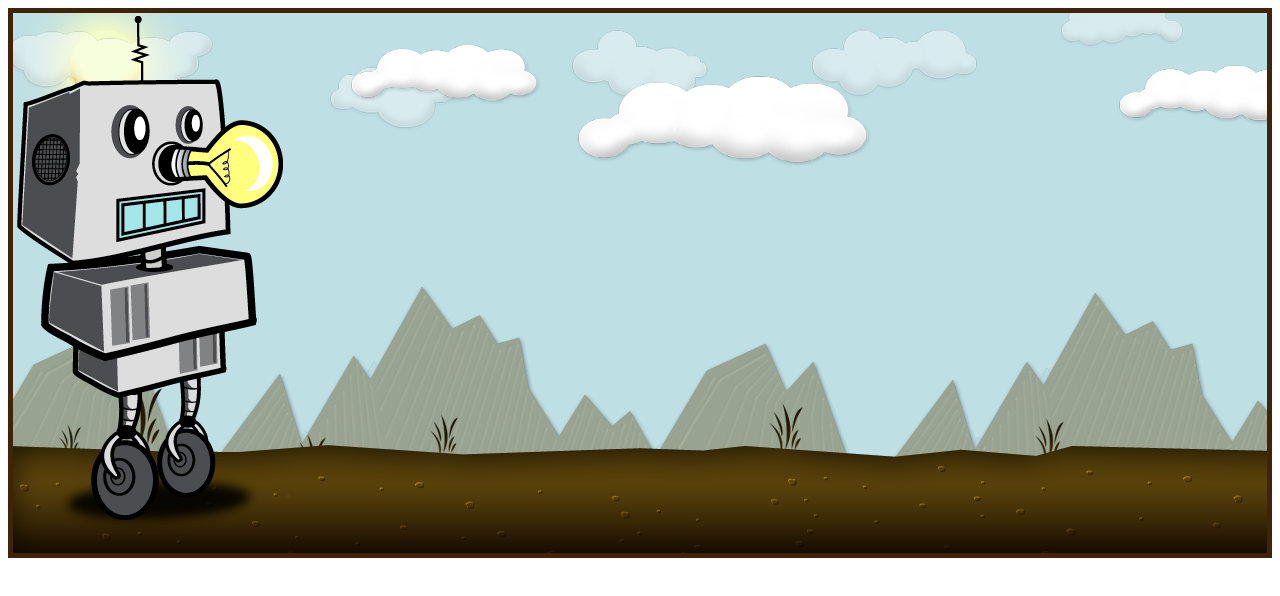
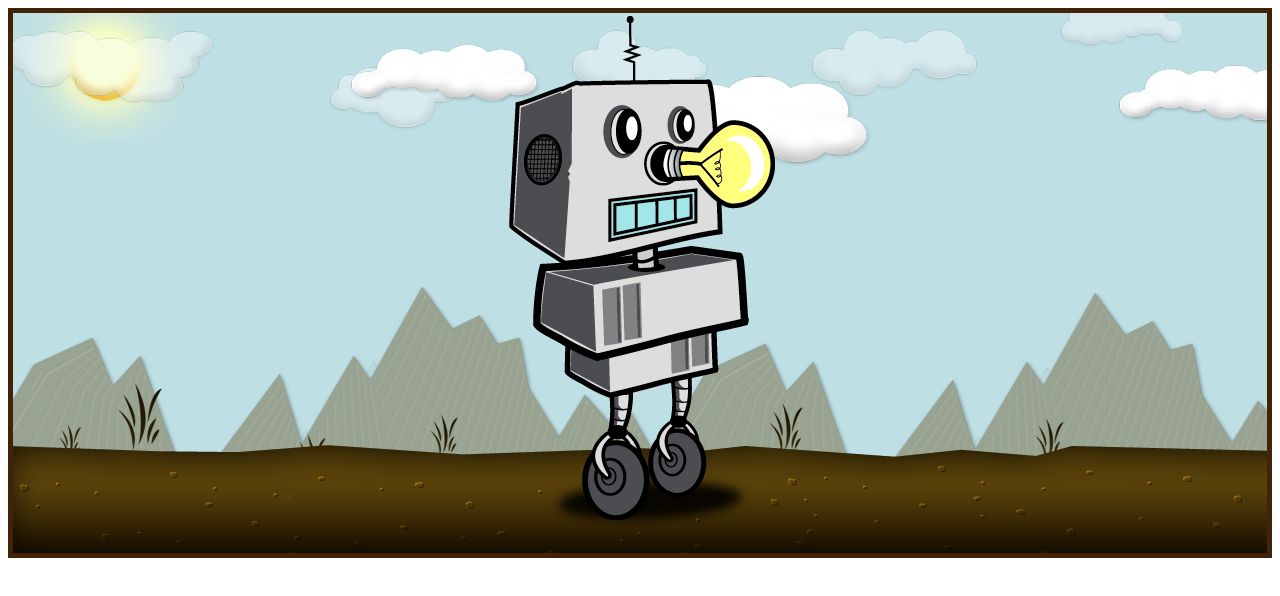
Before and after one commit to jjaramillo/JQuerySharepoint, a plain HTML site: page JavacriptGeneralSamples/Html Only/JqueryRobot/index.html in a window 1280 px wide. Drawn offline with nearby package versions, Linux system fonts and the light colour scheme.

Commit message:
Mitad de la tarea del robot

```diff
--- a/JavacriptGeneralSamples/Html Only/JqueryRobot/index.html
+++ b/JavacriptGeneralSamples/Html Only/JqueryRobot/index.html
@@ -27,5 +27,49 @@
             </div>
         </div>
     </div>
+    <script type="text/javascript" src="http://code.jquery.com/jquery-2.0.3.min.js"></script>
+    <script type="text/javascript">
+        $(document).ready(
+            function () {
+                var robot = $('#full-robot');
+                var camino = $('#ground');
+                var longitudCamino = camino.width();
+
+                var cabeza = $('#branding');
+                var cuerpoSuperior = $('#content');
+                var cuerpoInferior = $('#sec-content');
+                var piernas = $('#footer');
+
+                moverElementoArriba(cabeza);
+                moverElementoAbajo(cuerpoSuperior);
+                moverElementoArriba(cuerpoInferior);
+                moverElementoAbajo(piernas);
+
+                moverElementoDerecha(robot, (longitudCamino / 2) - (robot.width() / 2), 2000);
+
+
+
+
+            }
+        );
+        function moverElementoDerecha(elemento, valorDerecha, velocidad) {
+            elemento.animate(
+                {
+                    left: valorDerecha
+                }, velocidad);
+        }
+
+        function moverElementoArriba(elemento) {
+            elemento.animate({
+                top: "-=5"
+            }, 200, function () { moverElementoAbajo(elemento); });
+        }
+
+        function moverElementoAbajo(elemento) {
+            elemento.animate({
+                top: "+=5"
+            }, 200, function () { moverElementoArriba(elemento); });
+        }
+    </script>
 </body>
 </html>
```
Also changed, not shown: JavacriptGeneralSamples/Html Only/CloudSimpleSample/cloud.html (+48 -5 lines).
